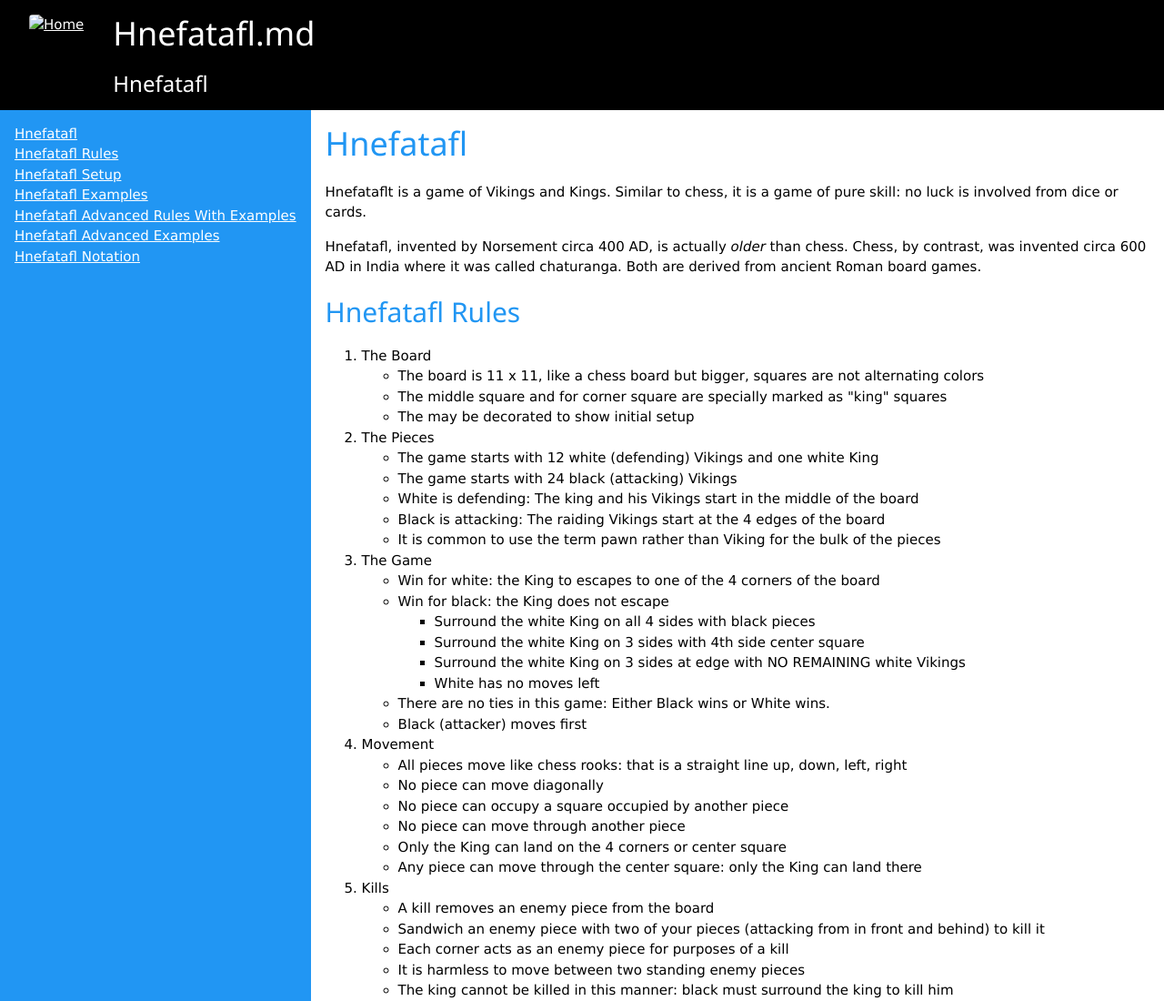
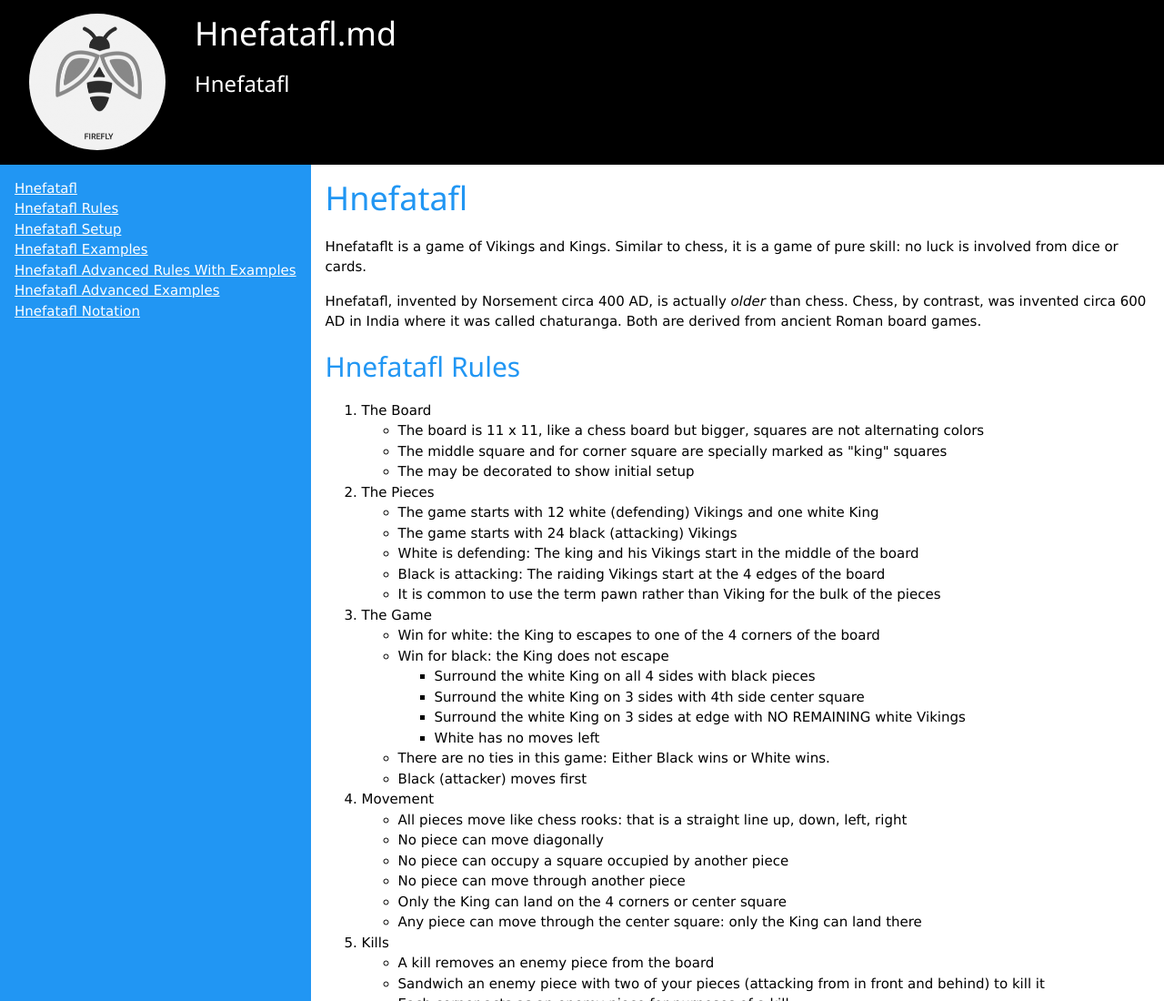
Before and after one commit to drewagislason/drewagislason.github.io, a plain HTML site: page Hnefatafl.html in a window 1280 px wide. Shown: the top 1100 px of the page at 91% size. Drawn offline with nearby package versions, Linux system fonts and the light colour scheme.

Commit message:
fixed logo

```diff
--- a/Hnefatafl.html
+++ b/Hnefatafl.html
@@ -9,7 +9,7 @@
 <div class="w3-cell-row">
   <div class="w3-container w3-cell w3-mobile w3-black">
     <div class="w3-container w3-cell w3-mobile">
-      <p><a href="index.html"><img src="flydoc_home.png" alt="Home" class="w3-round" style="width:150px"></a></p>
+      <p><a href="index.html"><img src="flydoclogo.png" class="w3-circle w3-grayscale-max" style="width:150px"></a></p>
     </div>
     <div class="w3-container w3-cell w3-mobile">
       <h1>Hnefatafl.md</h1>
```
